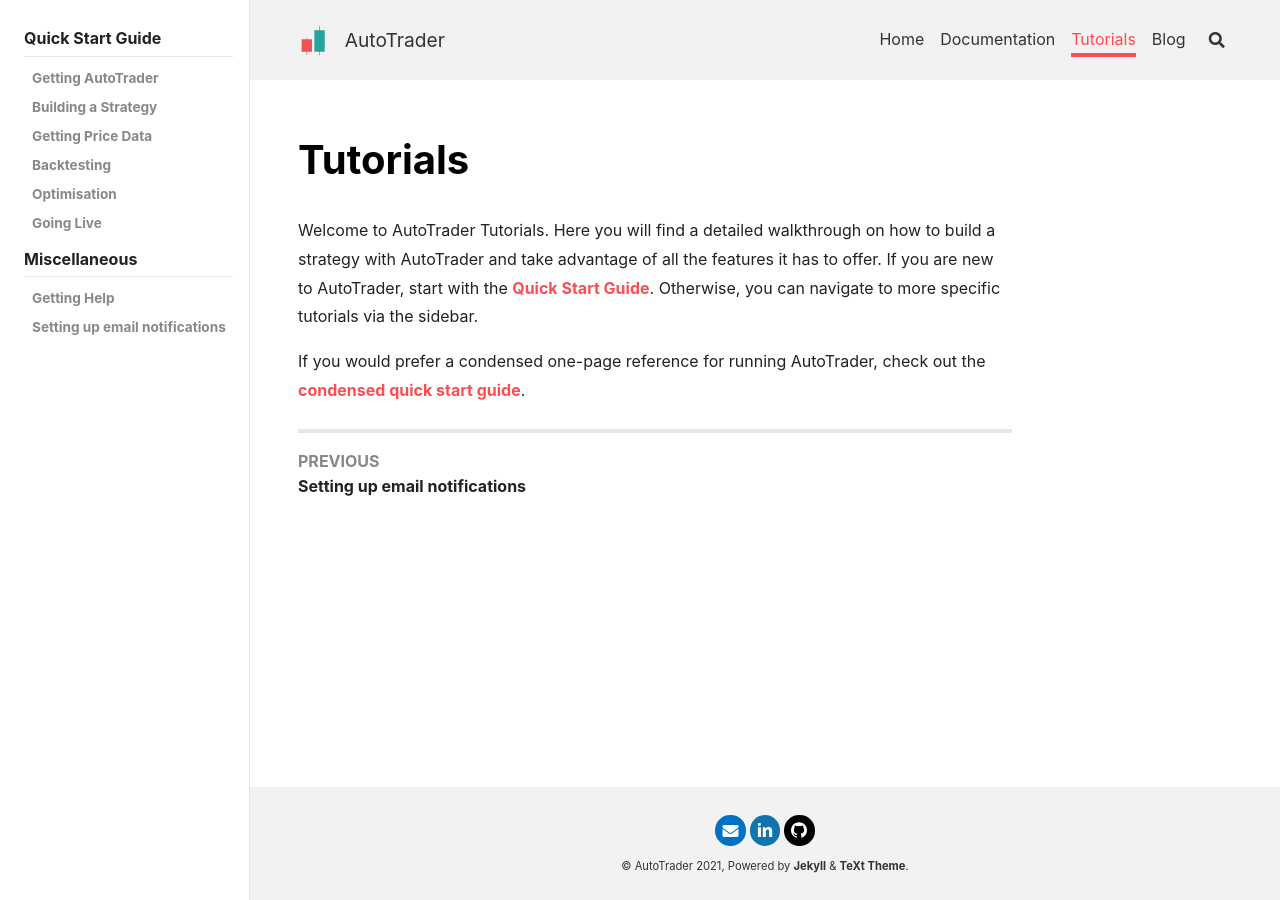
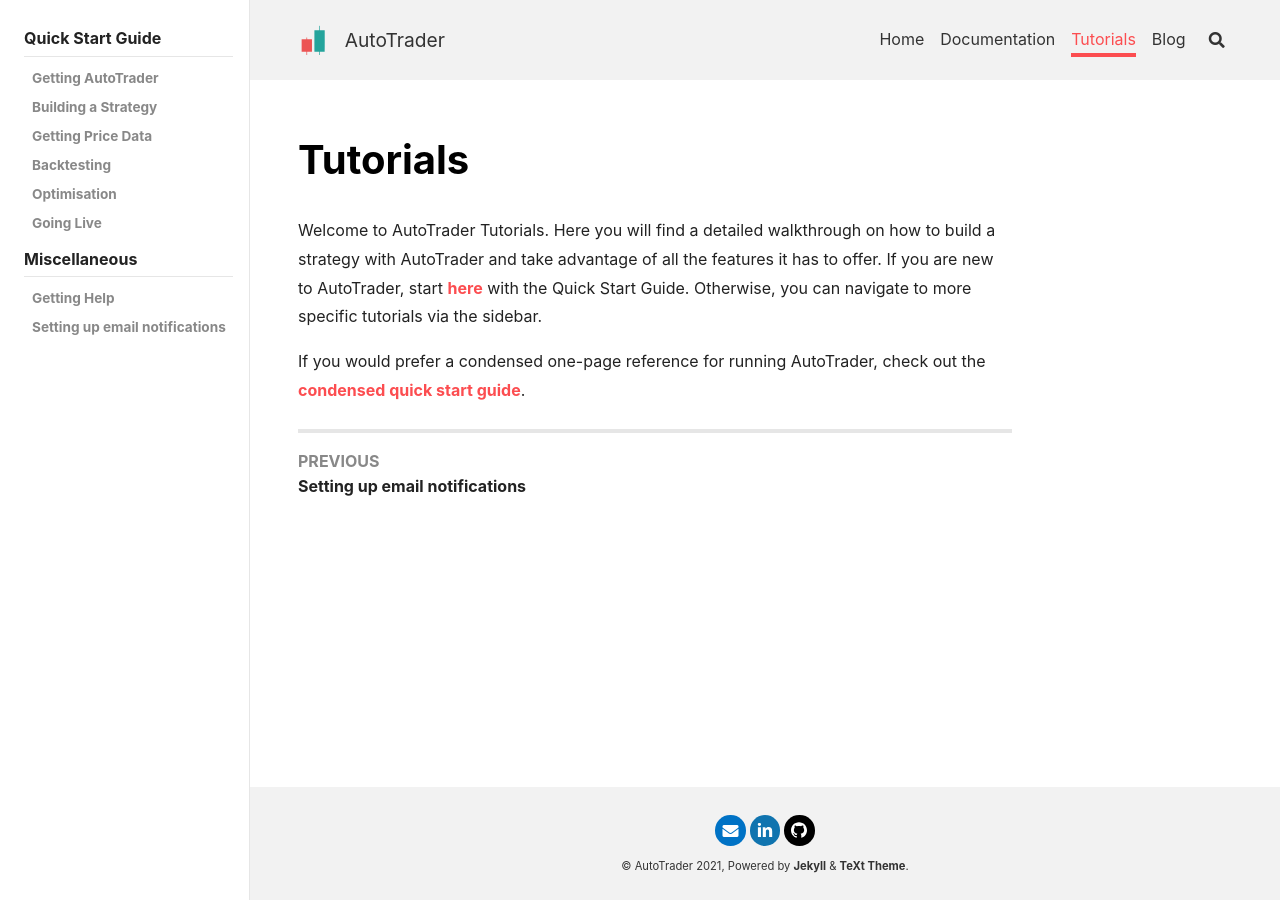
Before and after one commit to kieran-mackle/AutoTrader, a Jekyll site: the page built from content/_tutorials/0.0-tutorials.md, in a window 1280 px wide. Built offline with Jekyll 4.4.1, drawn with Linux system fonts in a browser that asks for light colours; nearby versions of some CDN libraries.

Commit message:
docs: deleted interim quick start page

```diff
--- a/content/_tutorials/0.0-tutorials.md
+++ b/content/_tutorials/0.0-tutorials.md
@@ -6,8 +6,8 @@
 ---
 
 Welcome to AutoTrader Tutorials. Here you will find a detailed walkthrough on how to build a strategy with AutoTrader and
-take advantage of all the features it has to offer. If you are new to AutoTrader, start with the
-[Quick Start Guide](tutorials/getting-started). Otherwise, you can navigate to more specific tutorials via the sidebar.
+take advantage of all the features it has to offer. If you are new to AutoTrader, start [here](./getting-autotrader) with the
+Quick Start Guide. Otherwise, you can navigate to more specific tutorials via the sidebar.
 
 If you would prefer a condensed one-page reference for running AutoTrader, check out the
 [condensed quick start guide](./quick-start).
```
Also changed, not shown: content/_tutorials/1.0-getting-started.md (deleted, +0 -13 lines), content/_tutorials/1.8-quick-start.md (+3 -3 lines).
